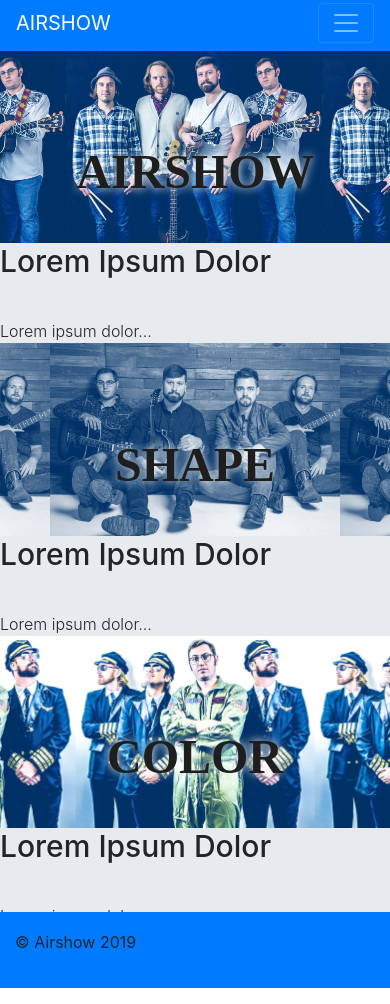
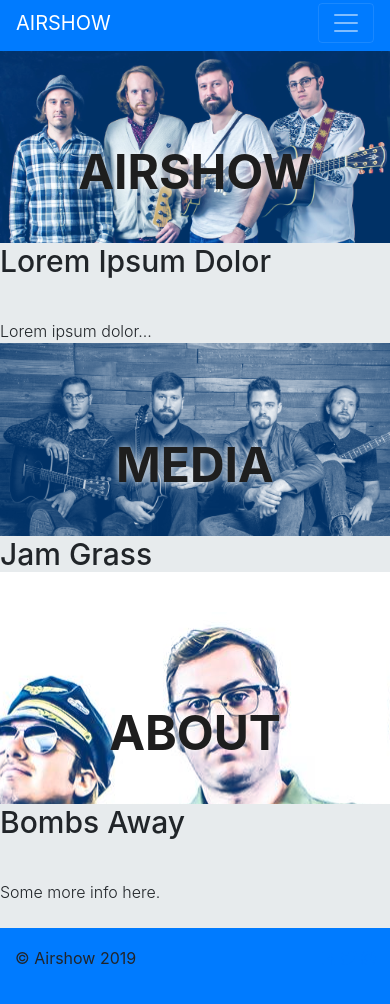
Before and after one commit to greenskybluephish/airshow-practice, a plain HTML site: page index.html in a window 390 px wide. Shown: the part 198-1202 px from the top of the page. Drawn offline with nearby package versions, Linux system fonts and the light colour scheme; a web font is replaced by a local one.

Commit message:
quick css fix

```diff
--- a/index.html
+++ b/index.html
@@ -74,27 +74,26 @@
 
   <section class="module parallax parallax-2" data-type="background" data-speed="15">
     <div class="parallax-container">
-      <h1>Shape</h1>
+      <h1>Media</h1>
     </div>
   </section>
 
   <section class="module content">
     <div class="parallax-container">
-      <h2>Lorem Ipsum Dolor</h2>
-      <p>Lorem ipsum dolor...</p>
+      <h2>Jam Grass</h2>
     </div>
   </section>
 
   <section class="module parallax parallax-3" data-type="background" data-speed="15">
     <div class="parallax-container">
-      <h1>Color</h1>
+      <h1>About</h1>
     </div>
   </section>
 
   <section class="module content">
     <div class="parallax-container">
-      <h2>Lorem Ipsum Dolor</h2>
-      <p>Lorem ipsum dolor...</p>
+      <h2>Bombs Away</h2>
+      <p>Some more info here.</p>
     </div>
   </section>
 <footer class="footer container-fluid bg-primary d-flex">
--- a/src/styles/main.css
+++ b/src/styles/main.css
@@ -71,8 +71,8 @@
   background-color: rgba(207, 216, 220, 0.5);
 }
 
-section.module.content:last-child {
-  padding-bottom: 80px;
+section.module.content:last-of-type {
+  padding-bottom: 40px;
 }
 
 section.module.parallax {
@@ -97,7 +97,7 @@
   font-weight: 700;
   text-align: center;
   text-transform: uppercase;
-  text-shadow: 0 0 10px white;
+  text-shadow: 0 0 10px white;1
   font-family: commanders;
 
 }
@@ -168,6 +168,8 @@
 .footer {
   position: absolute;
   bottom: 0;
+  display: flex;
+  justify-content: space-between;
   width: 100%;
   /* Set the fixed height of the footer here */
   height: auto;
@@ -188,15 +190,10 @@
   padding-right: 2em;
 }
 
-@media(max-width: 768px) {
-  .col-md-4 {
-    text-align: center;
-    line-height: 30px;
-  }
-
+@media(max-width: 600px) {
   section.module.parallax-1,
   section.module.parallax-2, section.module.parallax-3 {
-    background-size: contain;
+    background-size: ;
   }
 
 }
```
